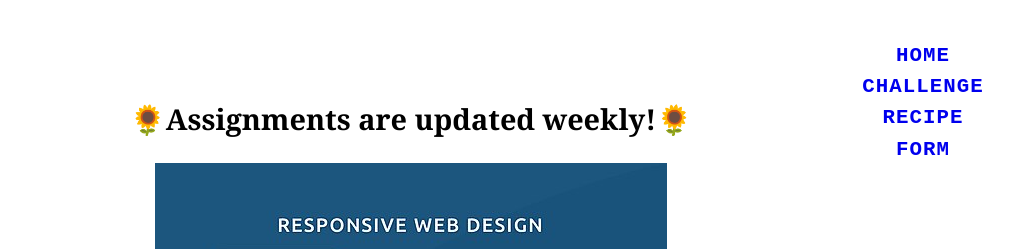
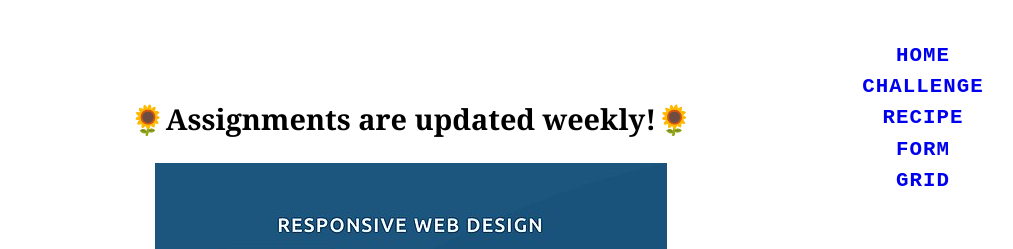
Before and after one commit to TyerPiche/TylerPiche.github.io, a plain HTML site: page index.html in a window 1280 px wide. Shown: the top 249 px of the page, without its empty margins (229-1242 px from the left). Drawn offline with Linux system fonts and the light colour scheme.

Commit message:
updated grid

```diff
--- a/index.html
+++ b/index.html
@@ -13,6 +13,7 @@
             <li><a href="/challenge.html">Challenge</a></li>
             <li><a href="recipe.html">Recipe</a></li>
             <li><a href="/Form.html">Form</a></li>
+            <li><a href="/grid.html">Grid</a></li>
         </ul>
     </nav>
 
```
